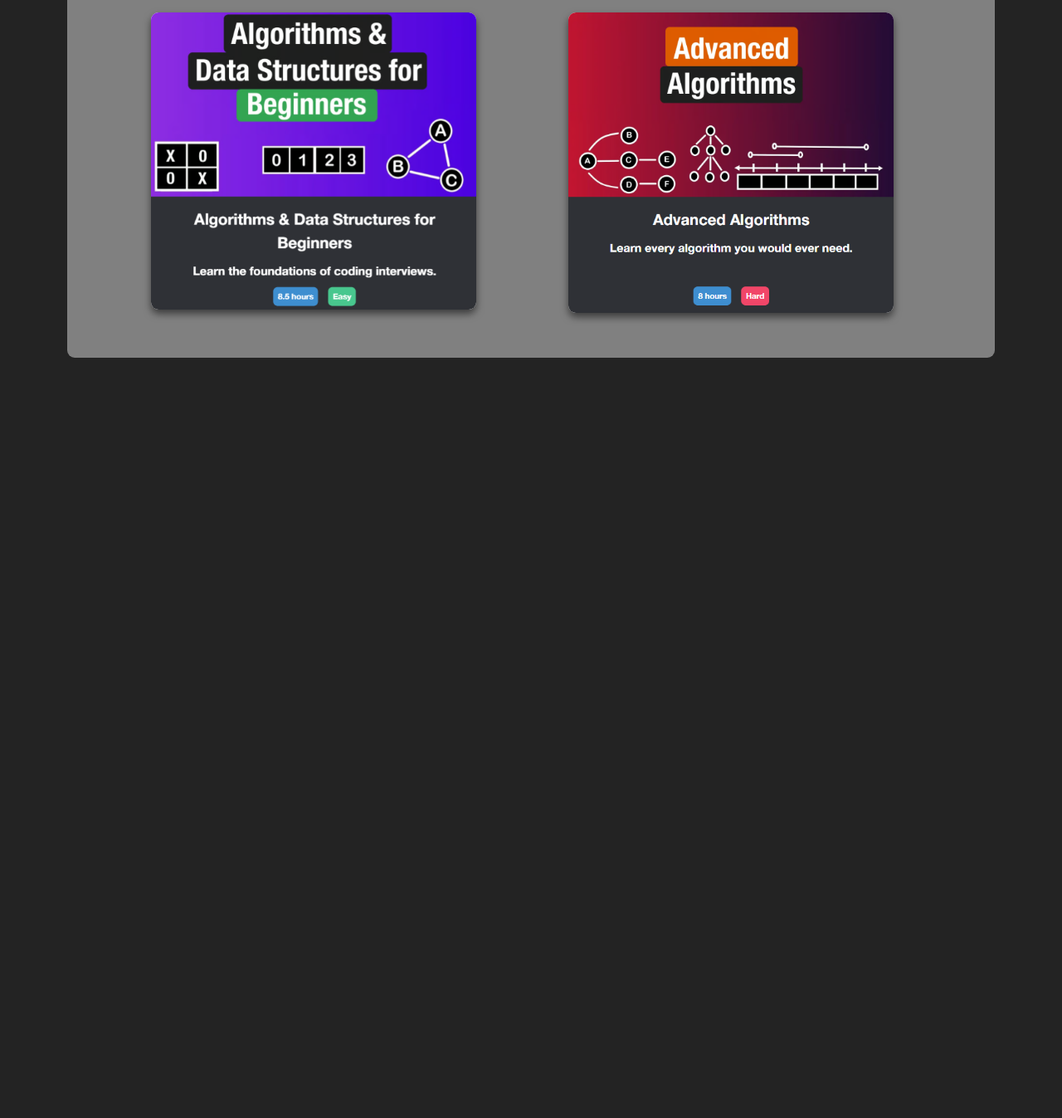
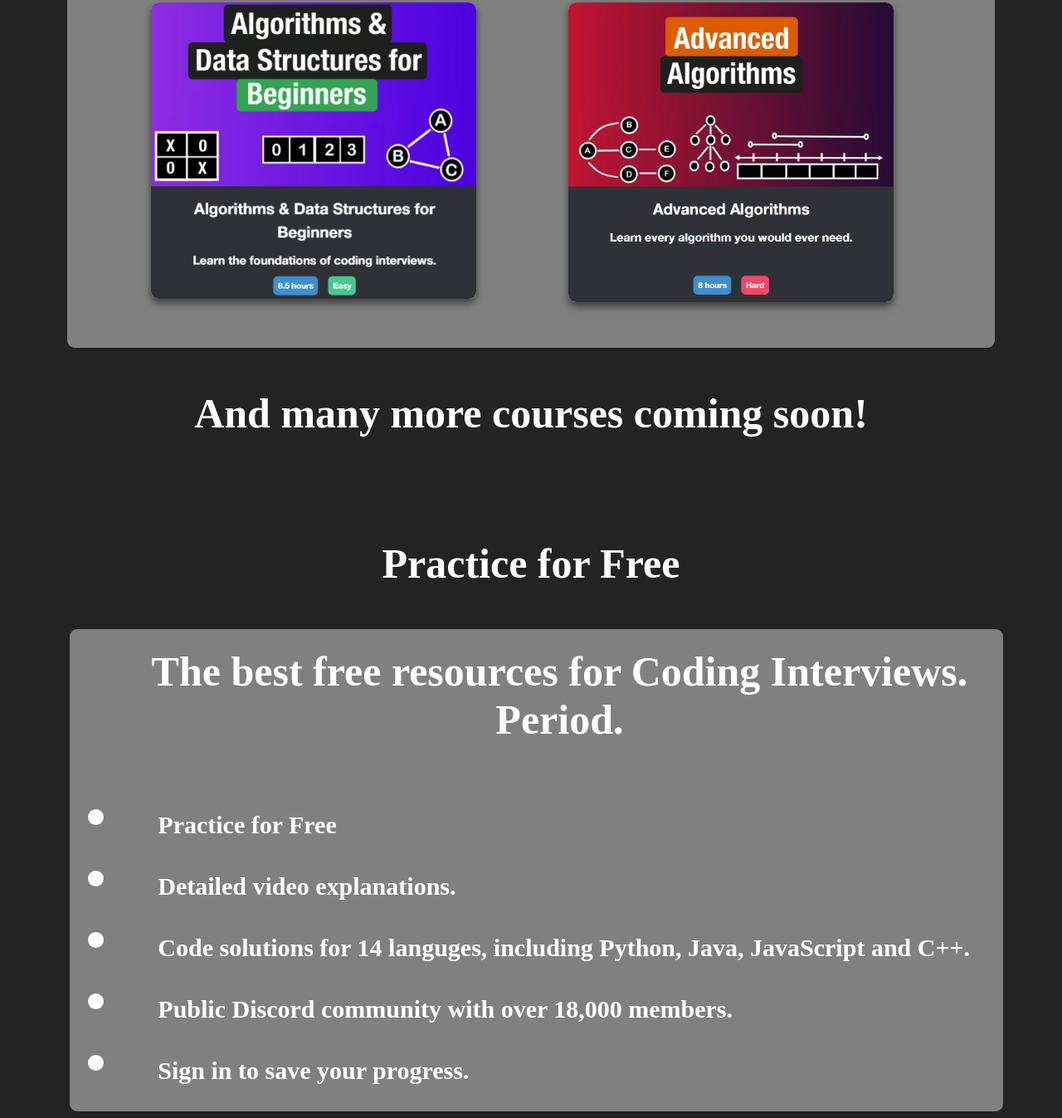
Before and after one commit to nithn1572/mern-stack, a plain HTML site: page NeetCode.html in a window 1280 px wide. Shown: the part 795-2142 px from the top of the page at 83% size. Before the commit the page ends 1300 px from the top, so only its background shows below. Drawn offline with Linux system fonts and the light colour scheme.

Commit message:
added new changes

```diff
--- a/NeetCode.html
+++ b/NeetCode.html
@@ -13,7 +13,8 @@
         .header{
             background-color: grey;
             border-radius: 10px;
-            padding:1%;
+            padding-bottom:1%;
+            padding-left: 1%;
             margin-left: auto;
             margin-right: auto;
         }
@@ -42,7 +43,7 @@
             padding-top: 5%;
         }
         .my-button-signin{
-            border-radius:20px;
+            border-radius:9px;
             margin-top: 15px;
             color: white;
             background-color: blue;
@@ -125,6 +126,15 @@
             box-shadow: 0 20px 40px 0 black;
             transition :0.2s;
         }
+        .practice-for-free-class{
+            height: auto;
+            width: auto;
+            border-radius: 9px;
+            background-color:grey;
+            margin-left: 6%;
+            margin-right:5%;
+
+        }
         @media (min-width: 1001px) {
             .cards{
                 flex-direction: row;
@@ -174,7 +184,7 @@
             <form action="" style="padding-right: 2%;" >
                 <button type="submit" class="my-button" ><b>RoadMap</b></button>
             </form>
-            <form action="" style=" padding-bottom: 2%;padding-right: 2%;margin-left: auto ;padding-top: 0%;border-radius: 20px;" >
+            <form action="" style=" padding-bottom: 2%;padding-right: 2%;margin-left: auto ;border-radius: 9px;" >
                 <button type="submit" class="my-button-signin" ><b>Sign-In</b></button>
             </form>
         </div>
@@ -200,6 +210,19 @@
                     <!-- <h1 style="color: grey;">DSA</h1> -->
                 </div>
             </div>
+            <p style="font-size:50px; color: white;text-align: center;"><b>And many more courses coming soon!</b></p>
+        </div>
+        <p style="font-size:50px; color: white;text-align: center;"><b>Practice for Free</b></p>
+        <div class="practice-for-free-class">
+            <p style="padding-left:5%;padding-top: 2%;font-size:50px; color: white;text-align: center;"><b>The best free resources for Coding Interviews.
+                Period.</b>
+            </p>
+            <li style="padding-left: 2%; color: white;font-size: 400%;"><b style="font-size:30px; color: white;text-align: center;">Practice for Free</b></li>
+            <li style="padding-left: 2%; color: white;font-size: 400%;"><b style="font-size:30px; color: white;text-align: center;">Detailed video explanations.</b></li>
+            <li style="padding-left: 2%; color: white;font-size: 400%;"><b style="font-size:30px; color: white;text-align: center;"> Code solutions for 14 languges, including Python, Java, JavaScript and C++.</b></li>
+            <li style="padding-left: 2%; color: white;font-size: 400%;"><b style="font-size:30px; color: white;text-align: center;"> Public Discord community with over 18,000 members.</b></li>
+            <li style="padding-left: 2%;padding-bottom: 2% ; color: white;font-size: 400%;"><b style="font-size:30px; color: white;text-align: center;"> Sign in to save your progress.</b></li>
+
         </div>
     </div>
     <div class="footer">
```
Also changed, not shown: ADV_algo.png (added), DSA_photo.png (added).
